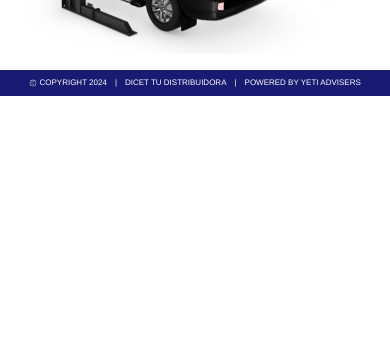
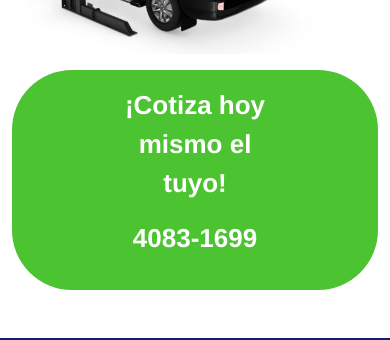
Before and after one commit to nsubuyu/pagina, a React (Create React App) app: page /elevadores in a window 390 px wide. Shown: the part 1551-1891 px from the top of the page. Before the commit the page ends 1647 px from the top, so only its background shows below. Built offline with nearby package versions, Linux system fonts and the light colour scheme; no server answers.

Commit message:
se agrego el pie de cotiza en la pagina de elevadores

```diff
--- a/src/components/Elevadores.js
+++ b/src/components/Elevadores.js
@@ -58,7 +58,7 @@ const Elevadores = ({ setOther }) => {
                     </div>
                 </div>
 
-                <div className="container telefono">
+                <div className="container telefono spacepie">
 
                     <figure>
 
@@ -74,6 +74,14 @@ const Elevadores = ({ setOther }) => {
                 </div>
 
             </section>
+            <div className="container mb-5 " >
+                <div className=" d-flex justify-content-center ">
+                    <div className=" cotizar text-white ">
+                        <p className=" letraspie"> ¡Cotiza hoy mismo el tuyo! </p>
+                        <p className=" text-center "> 4083-1699</p>
+                    </div>
+                </div>
+            </div>
 
 
         </>
--- a/src/css/cortinas.css
+++ b/src/css/cortinas.css
@@ -189,6 +189,15 @@
 
     }
 
+    .aling-catalogo {
+        margin-bottom: 107px;
+
+    }
+
+    .spacepie {
+        margin-bottom: 99px;
+    }
+
     .transfom {
         padding-bottom: 0;
         height: 1763px;
--- a/src/css/elevadores.css
+++ b/src/css/elevadores.css
@@ -25,8 +25,14 @@
         text-transform: uppercase !important;
     }
 
+    .ling-elevador {
+        flex-direction: column;
+
+    }
+
 }
 
+/* -------------------------- vista de computadora-----------------------*/
 @media screen and (max-width:1023px) and (min-width:768px) {
 
 
@@ -39,4 +45,8 @@
 
         width: 100% !important;
     }
+
+    .spacepie {
+        margin-bottom: 99px;
+    }
 }
--- a/src/css/motores.css
+++ b/src/css/motores.css
@@ -29,11 +29,16 @@
         text-align: center;
     }
 
+    .aling-catalogo {
+        margin-bottom: 107px;
+
+    }
+
 }
 
 
 
-@media screen and (max-width:1023px) and (min-width:768px) {
+@media screen and (min-width:768px) and (max-width:1023px) {
 
 
     .aling-catalogo {
@@ -42,6 +47,8 @@
         flex-wrap: nowrap;
         align-items: center;
         justify-content: center;
+        margin-bottom: 107px;
+
     }
 
     .cotizar {
```
